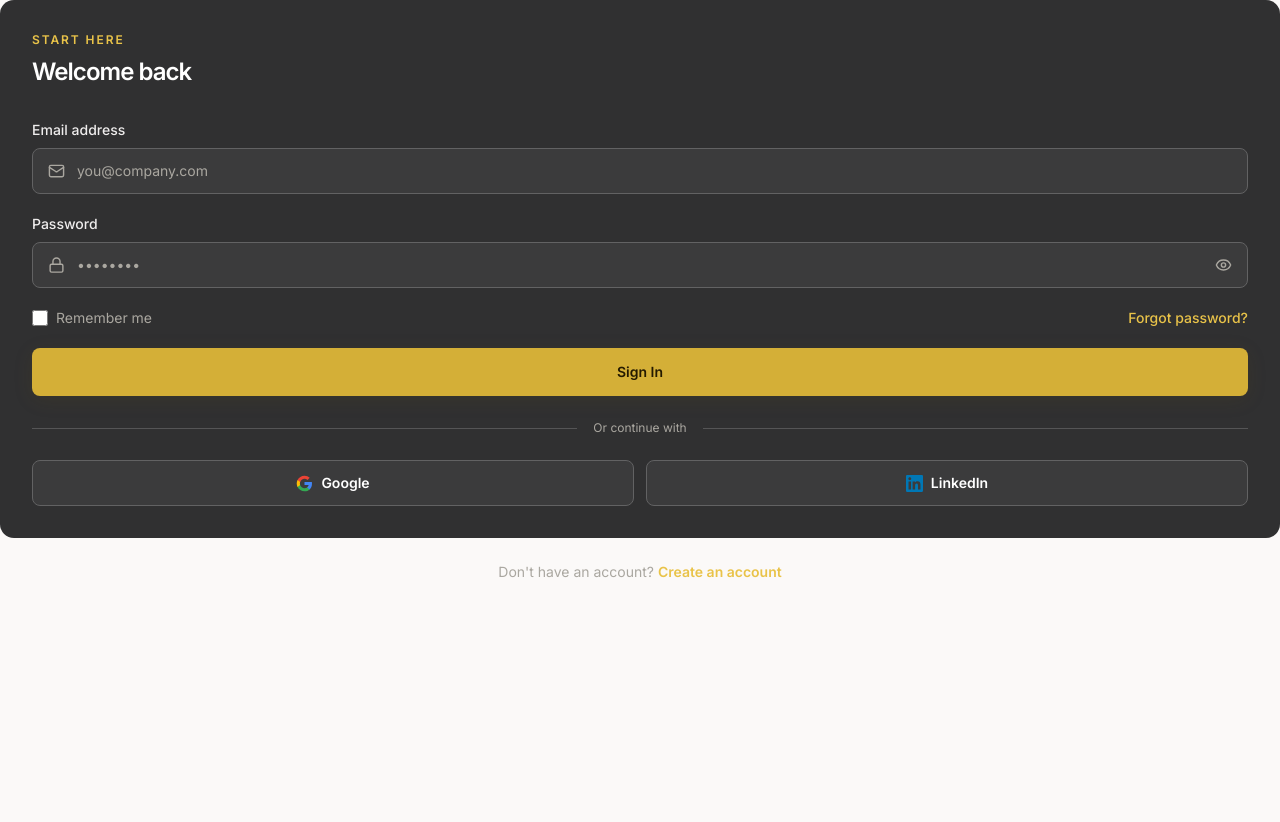
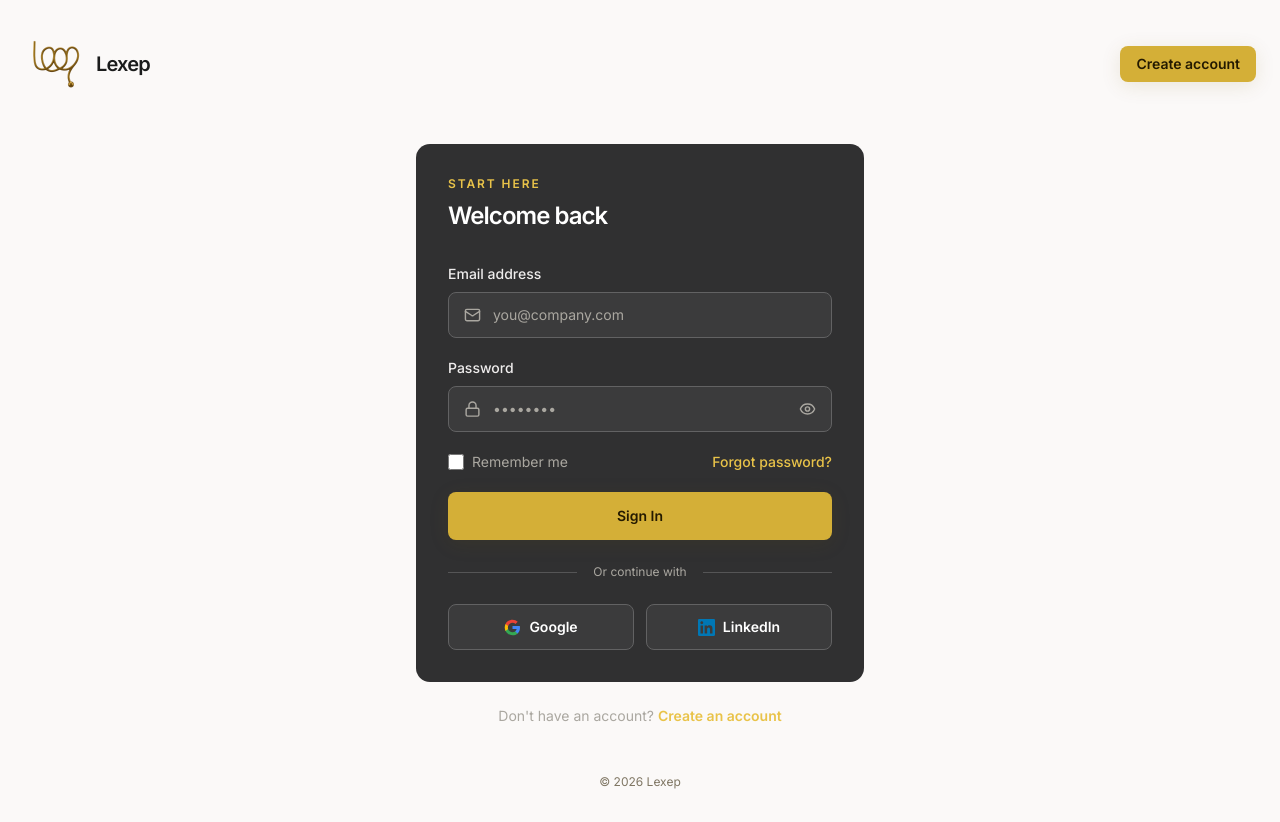
Before and after one commit to josephadeabah/lexep, a Next.js app in the folder frontend/: page /sign-in in a window 1280 px wide. Before the commit the page ends 800 px from the top, so only its background shows below. Built offline with nearby package versions, Linux system fonts and the light colour scheme; no server answers.

Commit message:
fix: auth background and format

```diff
--- a/frontend/app/(auth)/sign-in/page.tsx
+++ b/frontend/app/(auth)/sign-in/page.tsx
@@ -1,4 +1,6 @@
 import { AuthForm } from "@/components/auth-form/auth-form";
+import { Logo } from "@/components/ui/Logo";
+import Link from "next/link";
 
 export const metadata = {
   title: "Sign in — Lexep",
@@ -6,5 +8,30 @@ export const metadata = {
 };
 
 export default function SignInPage() {
-  return <AuthForm mode="sign-in" />;
+  return (
+    <main className="min-h-screen bg-[#fbf9f8]">
+      <div className="mx-auto flex min-h-screen max-w-[1280px] flex-col px-6 py-8">
+        <header className="flex items-center justify-between">
+          <Link href="/" className="flex items-center gap-2" aria-label="Lexep home">
+            <Logo size={64} showWordmark={false} />
+            <span className="font-sans text-xl font-semibold tracking-[-0.04em]">Lexep</span>
+          </Link>
+          <Link
+            href="/sign-up"
+            className="rounded-md bg-[#d4af37] px-4 py-2 text-sm font-semibold text-[#241a00] shadow-[0_4px_20px_rgba(115,92,0,0.12)] transition hover:bg-[#e9c349]"
+          >
+            Create account
+          </Link>
+        </header>
+
+        <div className="flex flex-1 items-center justify-center py-12">
+          <div className="w-full max-w-md">
+            <AuthForm mode="sign-in" />
+          </div>
+        </div>
+
+        <footer className="text-center text-xs text-[#7f7663]">© 2026 Lexep</footer>
+      </div>
+    </main>
+  );
 }
--- a/frontend/components/layout/DashboardShell.tsx
+++ b/frontend/components/layout/DashboardShell.tsx
@@ -124,7 +124,7 @@ export function DashboardShell({ children }: { children: React.ReactNode }) {
   useEffect(() => {
     if (!isInitialized) return;
     if (!user) {
-      router.replace("/");
+      router.replace("/sign-in");
     } else if (user.role === "admin") {
       router.replace("/admin/applications");
     } else if (!user.role) {
@@ -165,7 +165,7 @@ export function DashboardShell({ children }: { children: React.ReactNode }) {
         }}
         onLogout={() => {
           logout();
-          router.replace("/");
+          router.replace("/sign-in");
         }}
         isOpen={sidebarOpen}
         onClose={() => setSidebarOpen(false)}
```
